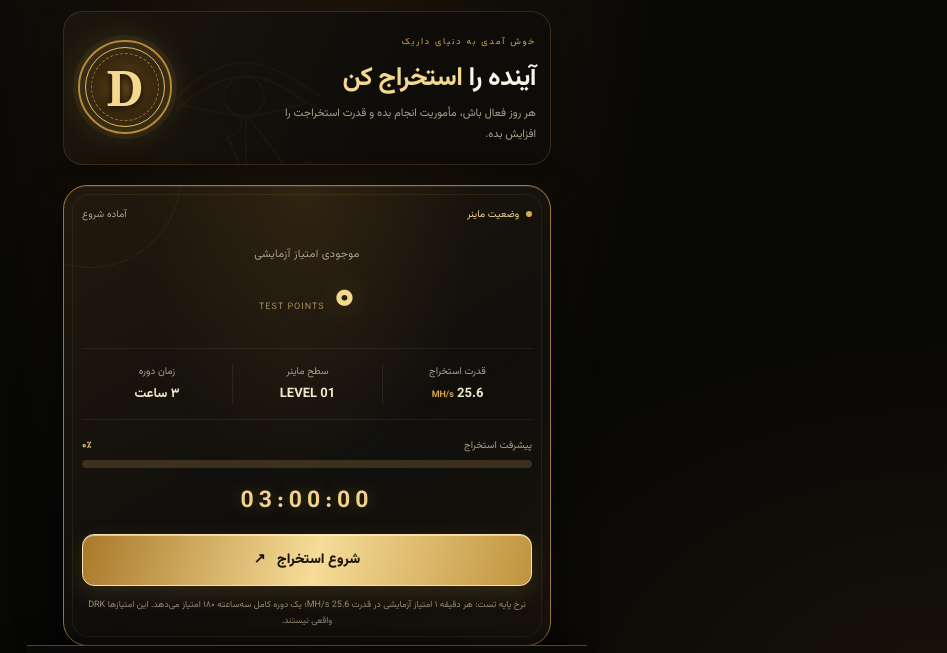
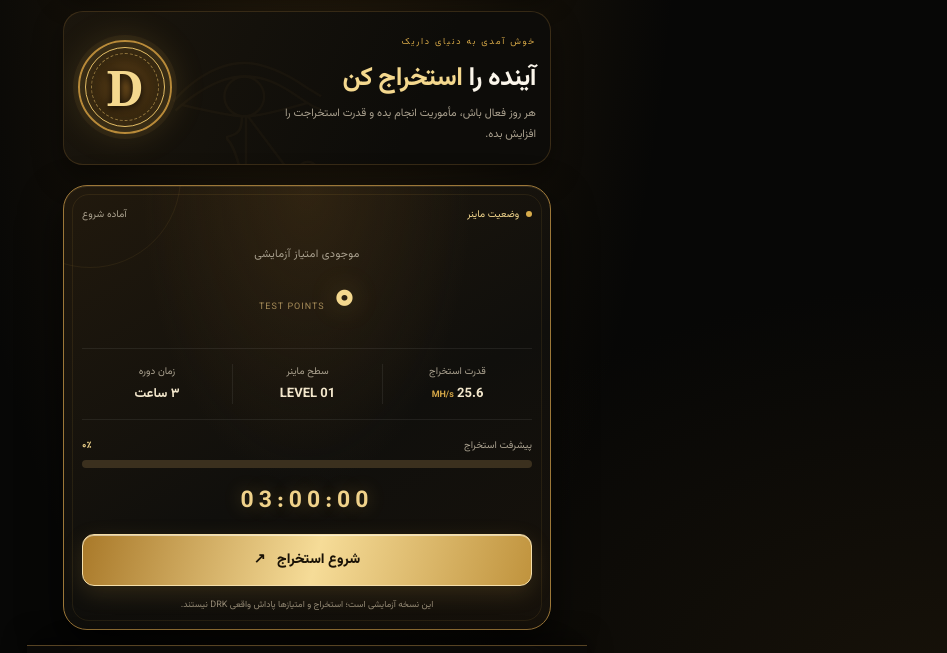
Before and after one commit to dariktoken-ui/darik-miner, a plain HTML site: page index.html in a window 1280 px wide. Shown: the part 94-747 px from the top of the page, without its empty margins (333-1280 px from the left). Drawn offline with Linux system fonts and the light colour scheme.

Commit message:
Restore original Darik Miner interface for user testing

```diff
--- a/index.html
+++ b/index.html
@@ -39,7 +39,7 @@
         <div class="progress-track"><span id="progressBar"></span></div>
         <div id="timer" class="timer">۰۳:۰۰:۰۰</div>
         <button id="mineButton" class="mine-button">شروع استخراج <span>↗</span></button>
-        <p class="card-footnote">نرخ پایه تست: هر دقیقه ۱ امتیاز آزمایشی در قدرت 25.6 MH/s؛ یک دوره کامل سه‌ساعته ۱۸۰ امتیاز می‌دهد. این امتیازها DRK واقعی نیستند.</p>
+        <p class="card-footnote">این نسخه آزمایشی است؛ استخراج و امتیازها پاداش واقعی DRK نیستند.</p>
       </article>
 
       <article class="miner-card" style="margin-top:16px">
@@ -69,7 +69,7 @@
 
     <section id="screen-boost" class="screen">
       <div class="page-heading"><button class="back-button" data-screen="miner">→</button><div><span class="eyebrow">MINER POWER</span><h2>بوست قدرت استخراج</h2><p>ارتقای آزمایشی برای نمایش ساختار ماینر.</p></div></div>
-      <article class="info-card"><span class="big-icon">⚡</span><h3>قدرت فعلی: <b id="boostRate">25.6 MH/s</b></h3><p>در نسخه آزمایشی، ارتقا فقط نمایشی است و خرید یا پرداختی انجام نمی‌شود.</p><button id="boostButton" class="primary-button" type="button" disabled style="opacity:.55;cursor:not-allowed">افزایش قدرت با خرید DRK (به‌زودی)</button></article>
+      <article class="info-card"><span class="big-icon">⚡</span><h3>قدرت فعلی: <b id="boostRate">25.6 MH/s</b></h3><p>در نسخه آزمایشی، ارتقا فقط نمایشی است و خرید یا پرداختی انجام نمی‌شود.</p><button id="boostButton" class="primary-button">افزایش آزمایشی قدرت</button></article>
     </section>
 
     <section id="screen-referrals" class="screen">
@@ -103,6 +103,6 @@
     <div id="notice" class="notice" role="status"></div>
     <footer> DARIK MINER · TEST MODE · قدرت از جامعه می‌آید </footer>
   </main>
-  <script src="./app.js?v=server-mining-20261124"></script>
+  <script src="./app.js?v=restored-original-20261124"></script>
 </body>
 </html>
```
